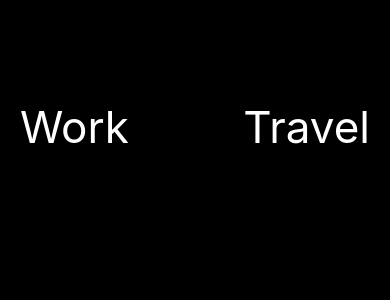
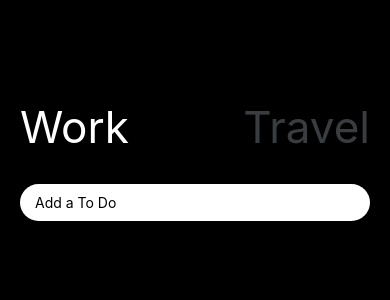
Before and after one commit to boonddiga00/WorkHardTravelHardApp, a React Native app: screen / in a window 390 px wide. Shown: the top 300 px of the page. Built offline with nearby package versions, Linux system fonts and the light colour scheme.

Commit message:
Text Input

```diff
--- a/App.tsx
+++ b/App.tsx
@@ -1,17 +1,50 @@
 import { StatusBar } from "expo-status-bar";
-import { StyleSheet, Text, TouchableOpacity, View } from "react-native";
+import { useState } from "react";
+import {
+  StyleSheet,
+  Text,
+  TouchableOpacity,
+  View,
+  TextInput,
+} from "react-native";
+import { theme } from "./color";
 
 export default function App() {
+  const [working, setWorking] = useState(true);
+  const [text, setText] = useState("");
+  const travel = () => setWorking(false);
+  const work = () => setWorking(true);
+  const onChangeText = (payload: string) => setText(payload);
   return (
     <View style={styles.container}>
       <View style={styles.header}>
-        <TouchableOpacity>
-          <Text style={styles.btnText}>Work</Text>
+        <TouchableOpacity onPress={work}>
+          <Text
+            style={{
+              ...styles.btnText,
+              color: working ? theme.white : theme.grey,
+            }}
+          >
+            Work
+          </Text>
         </TouchableOpacity>
-        <TouchableOpacity>
-          <Text style={styles.btnText}>Travel</Text>
+        <TouchableOpacity onPress={travel}>
+          <Text
+            style={{
+              ...styles.btnText,
+              color: !working ? theme.white : theme.grey,
+            }}
+          >
+            Travel
+          </Text>
         </TouchableOpacity>
       </View>
+      <TextInput
+        style={styles.input}
+        onChangeText={onChangeText}
+        value={text}
+        placeholder={working ? "Add a To Do" : "Where Do You Want to Go?"}
+      />
       <StatusBar style="auto" />
     </View>
   );
@@ -20,7 +53,7 @@
 const styles = StyleSheet.create({
   container: {
     flex: 1,
-    backgroundColor: "black",
+    backgroundColor: theme.bg,
     paddingHorizontal: 20,
   },
   header: {
@@ -29,7 +62,13 @@
     marginTop: 100,
   },
   btnText: {
-    color: "white",
     fontSize: 44,
   },
+  input: {
+    backgroundColor: theme.white,
+    paddingVertical: 10,
+    paddingHorizontal: 15,
+    borderRadius: 20,
+    marginTop: 30,
+  },
 });
--- /dev/null
+++ b/color.ts
@@ -0,0 +1,5 @@
+export const theme = {
+  bg: "black",
+  grey: "#3A3D40",
+  white: "white",
+};
```
